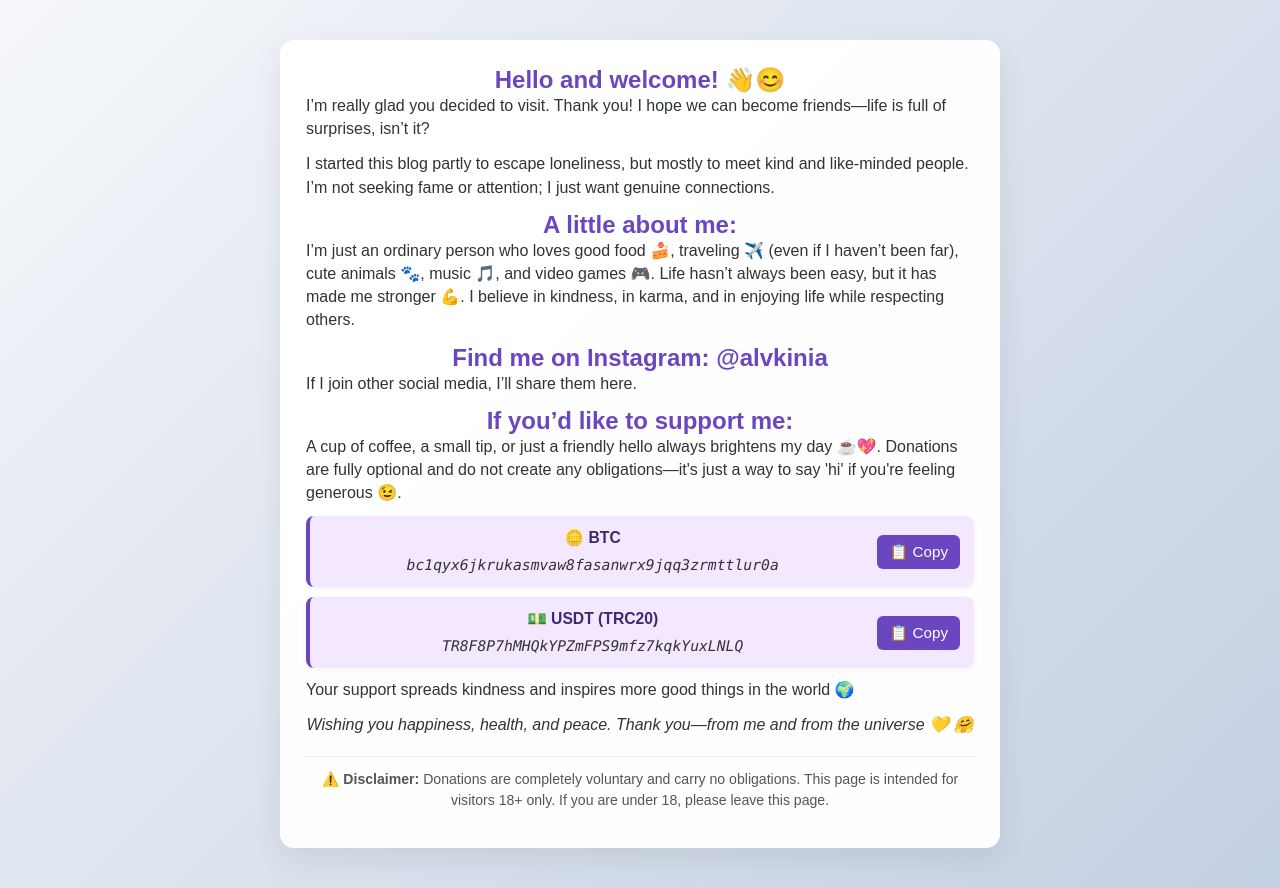
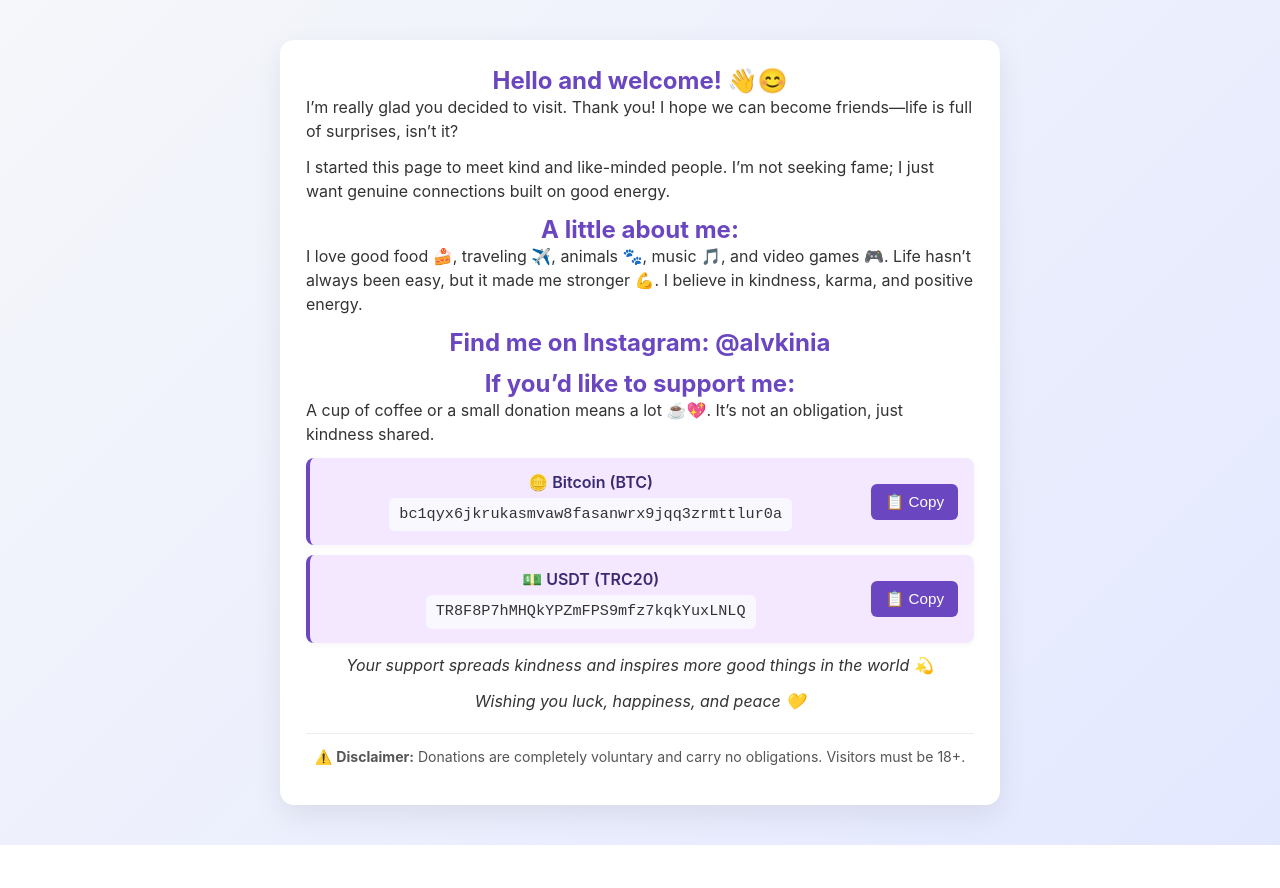
Before and after one commit to Alvkinia/donate, a plain HTML site: page index.html in a window 1280 px wide. After the commit the page ends 845 px from the top, so only its background shows below. Drawn offline with Linux system fonts and the light colour scheme.

Commit message:
Update index.html

```diff
--- a/index.html
+++ b/index.html
@@ -3,15 +3,14 @@
 <head>
   <meta charset="utf-8" />
   <meta name="viewport" content="width=device-width,initial-scale=1" />
-  <meta name="description" content="A cozy corner for kind souls: sharing stories, vibes, and a little kindness. Connect and spread good energy!">
-  <title>My Cozy Corner</title>
+  <meta name="description" content="A lucky page filled with positive energy and kindness.">
+  <title>The Lucky Page</title>
   <style>
-    /* reset + layout safety */
     * { box-sizing: border-box; margin: 0; padding: 0; }
     html, body { width: 100%; overflow-x: hidden; }
     body {
-      font-family: Arial, sans-serif;
-      background: linear-gradient(135deg,#f5f7fa 0%,#c3cfe2 100%);
+      font-family: 'Inter', 'Segoe UI', Roboto, Helvetica, Arial, sans-serif;
+      background: linear-gradient(135deg,#f5f7fa 0%,#e4e8ff 100%);
       color: #333;
       min-height: 100vh;
       display: flex;
@@ -21,11 +20,10 @@
       scroll-behavior: smooth;
     }
 
-    /* card */
     .container {
       width: 100%;
       max-width: 720px;
-      background: rgba(255,255,255,0.98);
+      background: #fff;
       border-radius: 14px;
       box-shadow: 0 10px 30px rgba(0,0,0,0.08);
       padding: 26px;
@@ -37,15 +35,21 @@
 
     section { margin-bottom: 12px; }
 
-    h1, h2 { text-align: center; color: #6b46c1; transition: color .25s; }
+    h1, h2 {
+      text-align: center;
+      color: #6b46c1;
+      transition: color .25s;
+    }
     h1:hover, h2:hover { color: #553c9a; }
 
-    p { margin-bottom: 12px; line-height: 1.45; }
+    p {
+      margin-bottom: 12px;
+      line-height: 1.5;
+    }
 
     a { color: #6b46c1; text-decoration: none; }
     a:hover { color: #553c9a; text-decoration: underline; }
 
-    /* wallets list */
     ul { list-style: none; padding: 0; margin: 0; }
     li {
       display: flex;
@@ -55,49 +59,54 @@
       background: #f3e8ff;
       border-left: 4px solid #6b46c1;
       border-radius: 8px;
-      padding: 12px 14px;
+      padding: 14px 16px;
       margin-bottom: 10px;
       box-shadow: 0 2px 6px rgba(0,0,0,0.04);
       word-break: break-word;
+      transition: box-shadow .3s ease, transform .2s ease;
+    }
+    li:hover {
+      box-shadow: 0 0 16px rgba(107,70,193,0.25);
+      transform: translateY(-2px);
     }
 
-    /* left column (label + address forced to two lines) */
     .wallet-left {
       display: flex;
       flex-direction: column;
       align-items: center;
       justify-content: center;
       gap: 6px;
-      min-width: 0;
       flex: 1 1 auto;
       text-align: center;
     }
+
     .wallet-label {
       display: inline-flex;
       align-items: center;
       gap: 8px;
       font-weight: 600;
       color: #3b2a72;
-      font-size: 0.98rem;
-    }
-    .wallet-address {
-      display: block;
-      margin-top: 2px;
-      font-family: ui-monospace, SFMono-Regular, Menlo, Monaco, "Roboto Mono", monospace;
-      font-size: 0.92rem;
-      word-break: break-all;
-      /* ensure it visually sits on its own line */
-      max-width: 100%;
-      line-height: 1.35;
+      font-size: 1rem;
     }
 
-    /* button aligned to center vertically and won't drop unexpectedly on wide screens */
+    .wallet-address {
+      font-family: 'JetBrains Mono', 'Fira Code', monospace;
+      font-size: 0.95rem;
+      background: #faf8ff;
+      padding: 6px 10px;
+      border-radius: 6px;
+      user-select: all;
+      word-break: break-all;
+      max-width: 100%;
+      line-height: 1.4;
+    }
+
     .wallet-button {
       flex: 0 0 auto;
       background: #6b46c1;
       color: #fff;
       border: none;
-      padding: 8px 12px;
+      padding: 9px 14px;
       border-radius: 6px;
       cursor: pointer;
       font-size: 0.95rem;
@@ -106,7 +115,12 @@
     }
     .wallet-button:hover { transform: scale(1.03); background: #553c9a; }
 
-    /* small easter-egg (hidden by default, appears on hover of card) */
+    .support-text {
+      text-align: center;
+      font-style: italic;
+      margin-top: 10px;
+    }
+
     .easter-egg {
       font-size: 0.72rem;
       color: #666;
@@ -119,7 +133,6 @@
       overflow: hidden;
       transition: opacity .35s ease, max-height .35s ease;
     }
-    /* show only on hover or focus-within (desktop hover; keyboard/tap friendlier) */
     .container:hover .easter-egg,
     .container:focus-within .easter-egg {
       opacity: 1;
@@ -134,7 +147,6 @@
       text-align: center;
     }
 
-    /* toast (single global) */
     .toast {
       position: fixed;
       left: 50%;
@@ -159,7 +171,6 @@
       transform: translateX(-50%) translateY(0);
     }
 
-    /* responsive tweaks */
     @media (max-width: 680px) {
       .container { padding: 18px; }
       li { flex-direction: column; align-items: stretch; text-align: center; gap: 10px; }
@@ -177,28 +188,27 @@
     </section>
 
     <section class="reveal">
-      <p>I started this blog partly to escape loneliness, but mostly to meet kind and like-minded people. I’m not seeking fame or attention; I just want genuine connections.</p>
+      <p>I started this page to meet kind and like-minded people. I’m not seeking fame; I just want genuine connections built on good energy.</p>
     </section>
 
     <section class="reveal">
       <h2>A little about me:</h2>
-      <p>I’m just an ordinary person who loves good food 🍰, traveling ✈️ (even if I haven’t been far), cute animals 🐾, music 🎵, and video games 🎮. Life hasn’t always been easy, but it has made me stronger 💪. I believe in kindness, in karma, and in enjoying life while respecting others.</p>
+      <p>I love good food 🍰, traveling ✈️, animals 🐾, music 🎵, and video games 🎮. Life hasn’t always been easy, but it made me stronger 💪. I believe in kindness, karma, and positive energy.</p>
     </section>
 
     <section class="reveal">
       <h2>Find me on Instagram: <a href="https://www.instagram.com/alvkinia/" target="_blank" rel="noopener noreferrer">@alvkinia</a></h2>
-      <p>If I join other social media, I’ll share them here.</p>
     </section>
 
     <section class="reveal">
       <h2>If you’d like to support me:</h2>
-      <p>A cup of coffee, a small tip, or just a friendly hello always brightens my day ☕💖. Donations are fully optional and do not create any obligations—it's just a way to say 'hi' if you're feeling generous 😉.</p>
+      <p>A cup of coffee or a small donation means a lot ☕💖. It’s not an obligation, just kindness shared.</p>
 
       <ul>
         <li>
           <div class="wallet-left">
-            <span class="wallet-label">🪙 BTC</span>
-            <address class="wallet-address">bc1qyx6jkrukasmvaw8fasanwrx9jqq3zrmttlur0a</address>
+            <span class="wallet-label">🪙 Bitcoin (BTC)</span>
+            <span class="wallet-address">bc1qyx6jkrukasmvaw8fasanwrx9jqq3zrmttlur0a</span>
           </div>
           <button class="wallet-button" onclick="copyToClipboard('bc1qyx6jkrukasmvaw8fasanwrx9jqq3zrmttlur0a')">📋 Copy</button>
         </li>
@@ -206,59 +216,49 @@
         <li>
           <div class="wallet-left">
             <span class="wallet-label">💵 USDT (TRC20)</span>
-            <address class="wallet-address">TR8F8P7hMHQkYPZmFPS9mfz7kqkYuxLNLQ</address>
+            <span class="wallet-address">TR8F8P7hMHQkYPZmFPS9mfz7kqkYuxLNLQ</span>
           </div>
           <button class="wallet-button" onclick="copyToClipboard('TR8F8P7hMHQkYPZmFPS9mfz7kqkYuxLNLQ')">📋 Copy</button>
         </li>
       </ul>
 
-      <p>Your support spreads kindness and inspires more good things in the world 🌍</p>
+      <p class="support-text">Your support spreads kindness and inspires more good things in the world 💫</p>
     </section>
 
     <section class="reveal">
-      <p style="text-align: center; font-style: italic;">Wishing you happiness, health, and peace. Thank you—from me and from the universe 💛 🤗</p>
+      <p style="text-align: center; font-style: italic;">Wishing you luck, happiness, and peace 💛</p>
     </section>
 
-    <p class="easter-egg">This page radiates positive energy and brings good luck. You are generous — the universe will reward your kindness.</p>
+    <p class="easter-egg">
+      This page radiates positive energy and brings good luck. You are generous — the universe will return your kindness.
+    </p>
 
     <div class="disclaimer reveal">
-      <p>⚠️ <strong>Disclaimer:</strong> Donations are completely voluntary and carry no obligations. This page is intended for visitors 18+ only. If you are under 18, please leave this page.</p>
+      <p>⚠️ <strong>Disclaimer:</strong> Donations are completely voluntary and carry no obligations. Visitors must be 18+.</p>
     </div>
   </div>
 
-  <div id="toast" class="toast" aria-live="polite">Thanks 🤗💋</div>
+  <div id="toast" class="toast">Thanks! 🤗💋</div>
 
   <script>
-    // copy + toast logic
     function copyToClipboard(text) {
       if (navigator.clipboard && window.isSecureContext) {
         navigator.clipboard.writeText(text)
-          .then(() => showToast())
-          .catch(() => fallbackCopy(text));
+          .then(showToast)
+          .catch(showToast);
       } else {
-        fallbackCopy(text);
+        showToast();
       }
-    }
-
-    function fallbackCopy(text) {
-      const ok = prompt('Copy this address:', text);
-      if (ok !== null) showToast();
     }
 
     function showToast() {
       const t = document.getElementById('toast');
-      // ensure restart animation if clicked repeatedly
       t.classList.remove('show');
-      // force reflow to reset CSS transition
       void t.offsetWidth;
       t.classList.add('show');
-      // hide after 2.2s
-      setTimeout(() => {
-        t.classList.remove('show');
-      }, 2200);
+      setTimeout(() => { t.classList.remove('show'); }, 2200);
     }
 
-    // reveal on scroll (keeps your original effect)
     const reveals = document.querySelectorAll('.reveal');
     function revealOnScroll() {
       const winH = window.innerHeight;
@@ -271,11 +271,6 @@
     }
     window.addEventListener('load', revealOnScroll);
     window.addEventListener('scroll', revealOnScroll);
-
-    // accessibility: allow easter-egg reveal on keyboard focus too
-    const container = document.querySelector('.container');
-    container.addEventListener('focusin', () => container.classList.add('focus'));
-    container.addEventListener('focusout', () => container.classList.remove('focus'));
   </script>
 </body>
 </html>
```
